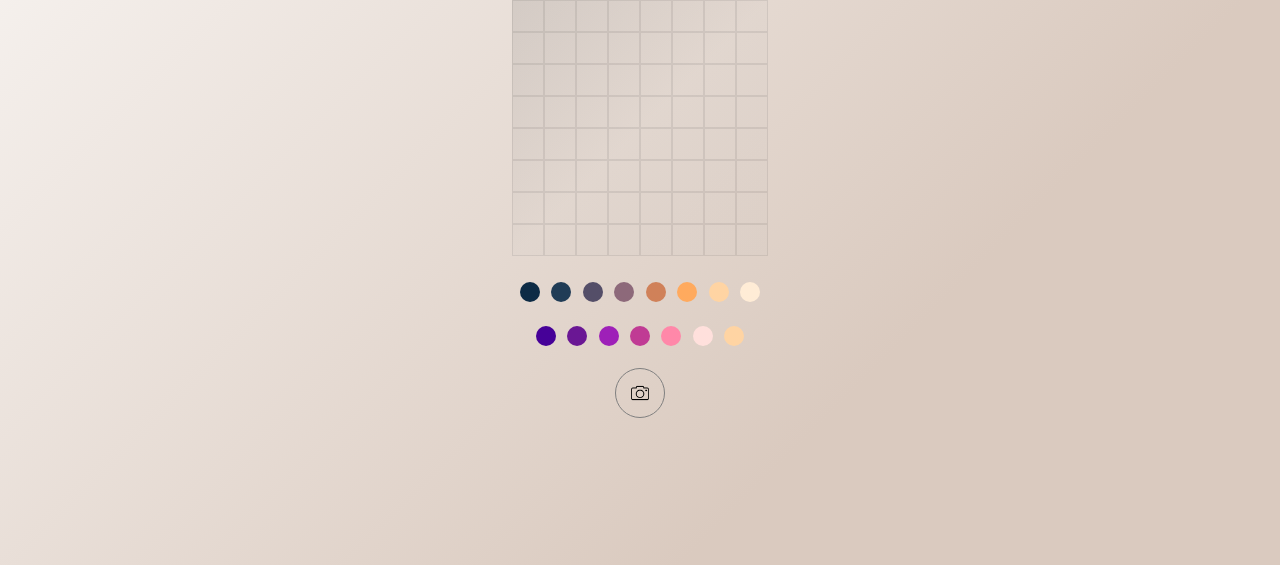
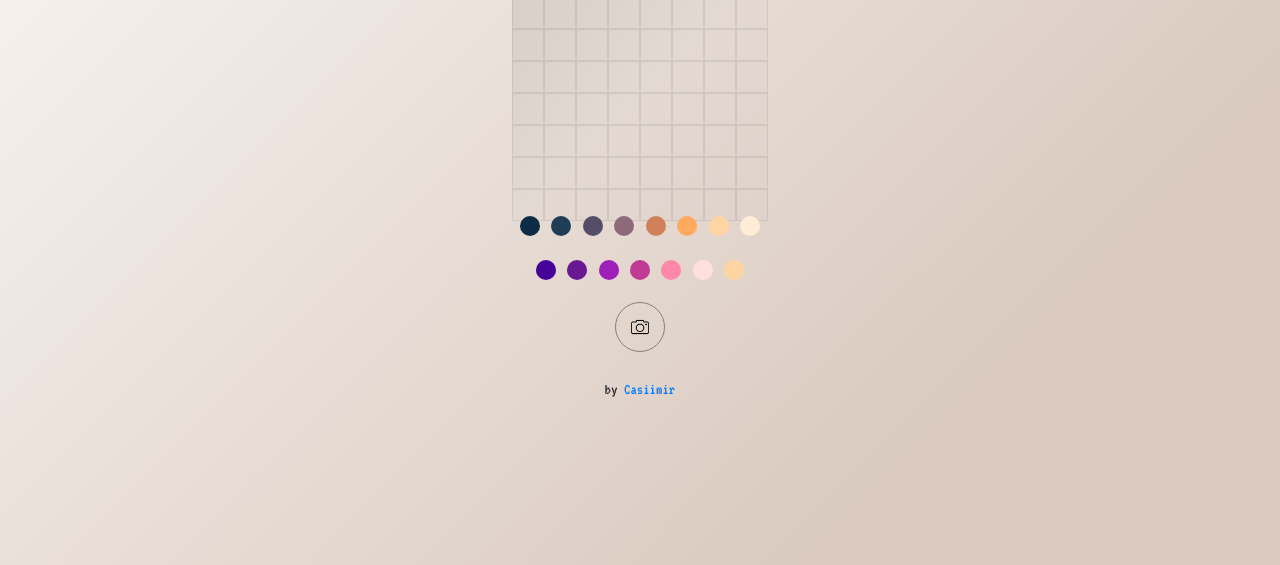
Before and after one commit to casiimir/TheOdinProject-projs, a website with bundled scripts: page etch-a-sketch/index.html in a window 1280 px wide. Shown: the part 235-800 px from the top of the page. Built offline with nearby package versions, Linux system fonts and the light colour scheme; files whose address does not match are found by name.

Commit message:
Fix some style for mobile and desktop
Maybe the last version, but it needs refactoring and clearing

```diff
--- a/etch-a-sketch/index.html
+++ b/etch-a-sketch/index.html
@@ -127,7 +127,11 @@
       <button class="btn btn-take-screen">
         <img src="./camera.png" alt="camera-tool">
       </button>
+      <footer>
+        by <a href="https://github.com/casiimir">Casiimir</a>
+      </footer>
     </div>
+
 
 
     <script src="./html2canvas.min.js"></script>
--- a/etch-a-sketch/style.css
+++ b/etch-a-sketch/style.css
@@ -6,17 +6,17 @@
 
 body {
   background-image: linear-gradient(315deg, #dacabf 30%, #f7f3f0 94%);
-  height: 100vh;
   overflow: hidden;
 }
 
 #canvas {
-  margin: 35px auto;
+  margin: 0 auto;
   overflow: hidden;
   /* Remove the double tap zoom (mobile) */
   touch-action: manipulation;
   /* Remove the draggable elements for the divs (desktop) */
   user-select: none;
+  height: 100vh;
 }
 
 .main-container {
@@ -87,7 +87,7 @@ input::-webkit-color-swatch {
 .tools-up {
   position: absolute;
   width: 100%;
-  top: 23%;
+  top: 17%;
   left: 0;
   margin: 0;
   text-align: center;
@@ -96,7 +96,7 @@ input::-webkit-color-swatch {
 .tools-bottom {
   position: absolute;
   width: 100%;
-  top: 15%;
+  top: 10%;
   left: 0;
   margin: 0;
   text-align: center;
@@ -154,7 +154,7 @@ img {
 .palette {
   margin-top: 10px;
   position: relative;
-  bottom: 26.5%;
+  bottom: 34%;
   text-align: center;
   margin: 0;
   padding: 0;
@@ -173,6 +173,10 @@ img {
   border: 2px solid black;
 }
 
+
+footer {
+  margin-top: 25px;
+}
 
 
 /* Colors one per one */
@@ -211,3 +215,14 @@ img {
 }.c-16 {
   background-color: #ffecd6;
 }
+
+@media (min-width: 400px) {
+  .palette {
+    margin-top: 10px;
+    position: relative;
+    bottom: 46%;
+    text-align: center;
+    margin: 0;
+    padding: 0;
+  }
+}
```
